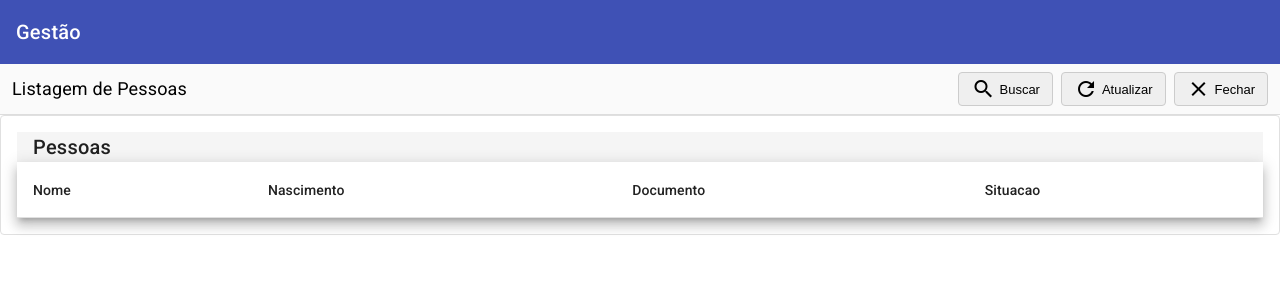
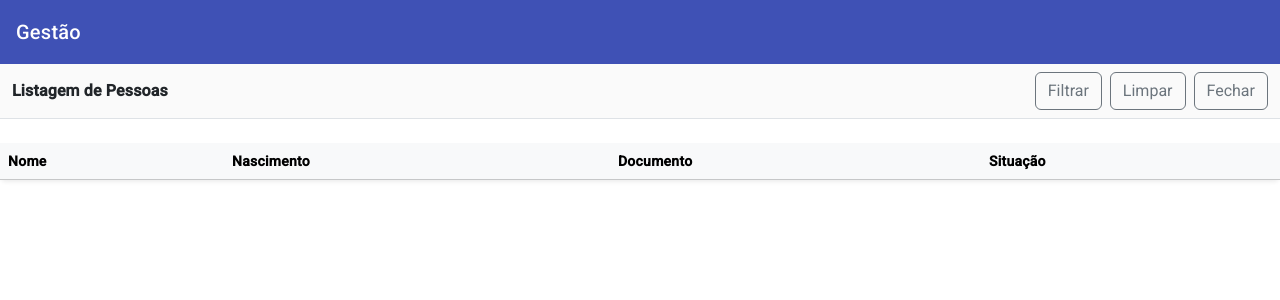
Before and after one commit to MarcosLaignier/gestao, an Angular app in the folder gestao-angular/: page /cadastros/pessoa in a window 1280 px wide. Shown: the top 300 px of the page. Built offline with nearby package versions, Linux system fonts and the light colour scheme.

Commit message:
CHANGELOG: Iniciando virada de angular material para bootstrap

```diff
--- a/gestao-angular/angular.json
+++ b/gestao-angular/angular.json
@@ -31,9 +31,12 @@
             ],
             "styles": [
               "@angular/material/prebuilt-themes/indigo-pink.css",
+              "node_modules/bootstrap/dist/css/bootstrap.min.css",
               "src/styles.scss"
             ],
-            "scripts": []
+            "scripts": [
+              "node_modules/bootstrap/dist/js/bootstrap.bundle.min.js"
+            ]
           },
           "configurations": {
             "production": {
--- a/gestao-angular/package.json
+++ b/gestao-angular/package.json
@@ -20,6 +20,8 @@
     "@angular/platform-browser": "^15.2.0",
     "@angular/platform-browser-dynamic": "^15.2.0",
     "@angular/router": "^15.2.0",
+    "bootstrap": "^5.3.8",
+    "bootstrap-icons": "^1.13.1",
     "rxjs": "~7.8.0",
     "tslib": "^2.3.0",
     "zone.js": "~0.12.0"
--- a/gestao-angular/src/app/pages/cadastros/cadastros.module.ts
+++ b/gestao-angular/src/app/pages/cadastros/cadastros.module.ts
@@ -4,7 +4,7 @@ import {PessoaService} from "../../shared/service/pessoa.service";
 import {AngularMaterialModule} from "../../angular.material.module";
 import {PessoaComponent} from "./pessoa-component/pessoa.component";
 import {ComponentsCommonsModule} from "../../shared/components-commons/components.commons.module";
-import {DatePipe, TitleCasePipe} from "@angular/common";
+import {CommonModule, DatePipe, TitleCasePipe} from "@angular/common";
 
 const routes : Routes = [
 
@@ -21,6 +21,7 @@ const routes : Routes = [
     ComponentsCommonsModule,
     DatePipe,
     TitleCasePipe,
+    CommonModule,
   ],
   exports:[
     RouterModule
--- a/gestao-angular/src/app/pages/cadastros/pessoa-component/pessoa.component.html
+++ b/gestao-angular/src/app/pages/cadastros/pessoa-component/pessoa.component.html
@@ -5,38 +5,59 @@
   </toolbar-filter-component>
 </div>
 
-<mat-card class="example-card" appearance="outlined">
-  <mat-card-header>
-    <mat-toolbar style="height: 30px">
-      <span>Pessoas</span>
-    </mat-toolbar>
-  </mat-card-header>
-  <mat-card-content>
+<!--<mat-card class="example-card" appearance="outlined">-->
+<!--  <mat-card-header>-->
+<!--    <mat-toolbar style="height: 30px">-->
+<!--      <span>Pessoas</span>-->
+<!--    </mat-toolbar>-->
+<!--  </mat-card-header>-->
+<!--  <mat-card-content>-->
 
-    <table mat-table [dataSource]="dataSource" class="mat-elevation-z8">
+<div class="table-responsive">
+    <table class="table table-striped table-hover align-middle shadow-sm rounded">
+        <thead class="table-light">
+        <tr>
+            <th scope="col">Nome</th>
+            <th scope="col">Nascimento</th>
+            <th scope="col">Documento</th>
+            <th scope="col">Situação</th>
+        </tr>
+        </thead>
+        <tbody>
+        <tr *ngFor="let element of dataSource">
+            <td>{{ element.nome }}</td>
+            <td>{{ element.nascimento | date: 'dd/MM/yyyy' }}</td>
+            <td>{{ element.documento }}</td>
+            <td>{{ element.situacao | titlecase }}</td>
+        </tr>
+        </tbody>
+    </table>
+</div>
 
-      <ng-container matColumnDef="nome">
-        <th mat-header-cell *matHeaderCellDef> Nome </th>
-        <td mat-cell *matCellDef="let element"> {{element.nome}} </td>
-      </ng-container>
+<!--    <table mat-table [dataSource]="dataSource" class="mat-elevation-z8">-->
 
-      <ng-container matColumnDef="nascimento">
-        <th mat-header-cell *matHeaderCellDef> Nascimento </th>
-        <td mat-cell *matCellDef="let element"> {{element.nascimento | date: 'dd/MM/yyyy'}} </td>
-      </ng-container>
+<!--      <ng-container matColumnDef="nome">-->
+<!--        <th mat-header-cell *matHeaderCellDef> Nome </th>-->
+<!--        <td mat-cell *matCellDef="let element"> {{element.nome}} </td>-->
+<!--      </ng-container>-->
 
-      <ng-container matColumnDef="documento">
-        <th mat-header-cell *matHeaderCellDef> Documento </th>
-        <td mat-cell *matCellDef="let element"> {{element.documento}} </td>
-      </ng-container>
+<!--      <ng-container matColumnDef="nascimento">-->
+<!--        <th mat-header-cell *matHeaderCellDef> Nascimento </th>-->
+<!--        <td mat-cell *matCellDef="let element"> {{element.nascimento | date: 'dd/MM/yyyy'}} </td>-->
+<!--      </ng-container>-->
 
-      <ng-container matColumnDef="situacao">
-        <th mat-header-cell *matHeaderCellDef> Situacao </th>
-        <td mat-cell *matCellDef="let element"> {{element.situacao | titlecase}} </td>
-      </ng-container>
+<!--      <ng-container matColumnDef="documento">-->
+<!--        <th mat-header-cell *matHeaderCellDef> Documento </th>-->
+<!--        <td mat-cell *matCellDef="let element"> {{element.documento}} </td>-->
+<!--      </ng-container>-->
 
-      <tr mat-header-row *matHeaderRowDef="displayedColumns"></tr>
-      <tr mat-row *matRowDef="let row; columns: displayedColumns;"></tr>
-    </table>
-  </mat-card-content>
-</mat-card>
+<!--      <ng-container matColumnDef="situacao">-->
+<!--        <th mat-header-cell *matHeaderCellDef> Situacao </th>-->
+<!--        <td mat-cell *matCellDef="let element"> {{element.situacao | titlecase}} </td>-->
+<!--      </ng-container>-->
+
+<!--      <tr mat-header-row *matHeaderRowDef="displayedColumns"></tr>-->
+<!--      <tr mat-row *matRowDef="let row; columns: displayedColumns;"></tr>-->
+<!--    </table>-->
+<!--  </mat-card-content>-->
+<!--</mat-card>-->
--- a/gestao-angular/src/app/pages/cadastros/pessoa-component/pessoa.component.ts
+++ b/gestao-angular/src/app/pages/cadastros/pessoa-component/pessoa.component.ts
@@ -10,7 +10,7 @@ import {Pessoa} from "../../../shared/model/pessoa";
 })
 export class PessoaComponent {
 
-  dataSource: Pessoa[];
+  dataSource: Pessoa[] = [];
   displayedColumns = ['nome', 'nascimento', 'documento', 'situacao']
   constructor(private service:PessoaService) {
   }
--- /dev/null
+++ b/gestao-angular/src/app/shared/components-commons/grid-column-component/grid.column.component.html
@@ -0,0 +1 @@
+<td>{{ dataField }}</td>
--- a/gestao-angular/src/app/shared/components-commons/toolbar-filter-component/toolbar.filter.component.html
+++ b/gestao-angular/src/app/shared/components-commons/toolbar-filter-component/toolbar.filter.component.html
@@ -1,16 +1,8 @@
-<div class="header-panel">
-  <h3 class="page-title">{{tituloPagina}}</h3>
-  <div class="button-panel">
-    <button mat-raised-button color="primary" (click)="filtrarClick($event)">
-      <mat-icon>search</mat-icon> Buscar
-    </button>
-
-    <button mat-raised-button color="accent" (click)="limparClick($event)">
-      <mat-icon>refresh</mat-icon> Atualizar
-    </button>
-
-    <button mat-raised-button color="warn" (click)="fecharClick($event)">
-      <mat-icon>close</mat-icon> Fechar
-    </button>
-  </div>
+<div class="d-flex justify-content-between align-items-center mb-4 border-bottom pb-2 header-panel">
+    <h3 class="mb-0 fw-semibold text-dark">{{ tituloPagina }}</h3>
+    <div class="d-flex gap-2">
+        <button type="button" class="btn btn-outline-secondary" (click)="filtrarClick($event)">Filtrar</button>
+        <button type="button" class="btn btn-outline-secondary" (click)="limparClick($event)">Limpar</button>
+        <button type="button" class="btn btn-outline-secondary" (click)="fecharClick($event)">Fechar</button>
+    </div>
 </div>
```
Also changed, not shown: gestao-angular/src/app/shared/components-commons/components.commons.module.ts (+5 -2 lines), gestao-angular/src/app/shared/components-commons/grid-column-component/grid.column.component.ts (added, +14 -0 lines), gestao-angular/src/app/shared/components-commons/grid-column-component/grid.column.component.scss (added), 1 other file (tests, documents, lock files or other folders).
